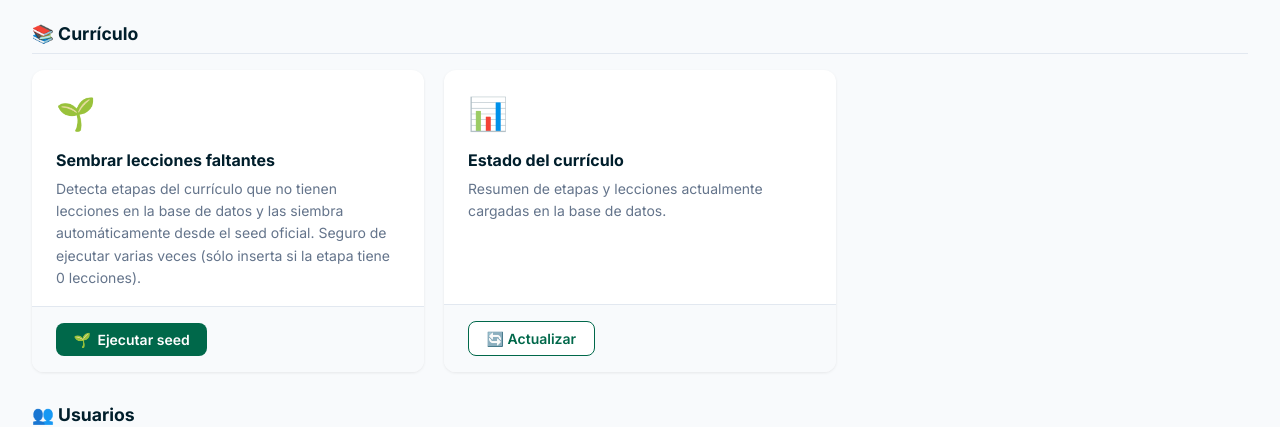
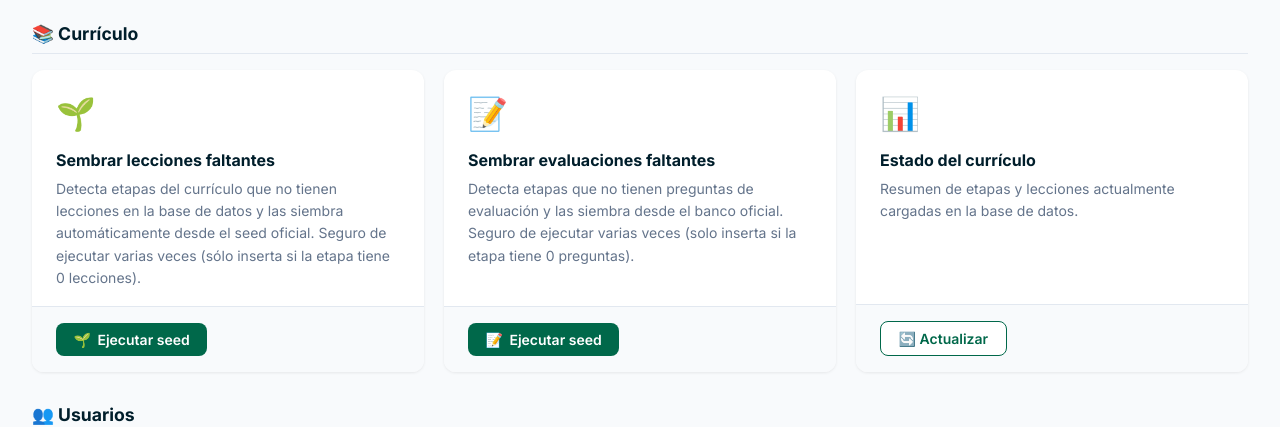
Before and after one commit to alybenhur/curso_mongo_frontend, a Nuxt app: page /admin in a window 1280 px wide. Shown: the part 166-593 px from the top of the page. Built offline with nearby package versions, Linux system fonts and the light colour scheme; no server answers.

Commit message:
feat: botón seed evaluaciones faltantes en panel admin
Co-Authored-By: Claude Sonnet 4.6 <noreply@anthropic.com>

```diff
--- a/pages/admin/index.vue
+++ b/pages/admin/index.vue
@@ -33,6 +33,29 @@
               <span v-if="seeding" class="spinner-sm" />
               <span v-else>🌱</span>
               {{ seeding ? 'Sembrando...' : 'Ejecutar seed' }}
+            </button>
+          </div>
+        </div>
+
+        <!-- Sembrar preguntas de evaluación -->
+        <div class="admin-card">
+          <div class="card-icon">📝</div>
+          <div class="card-body">
+            <h3 class="card-title">Sembrar evaluaciones faltantes</h3>
+            <p class="card-desc">
+              Detecta etapas que no tienen preguntas de evaluación y las siembra
+              desde el banco oficial. Seguro de ejecutar varias veces (solo inserta
+              si la etapa tiene 0 preguntas).
+            </p>
+            <div v-if="seedEvalResult" class="result-msg" :class="seedEvalOk ? 'result-ok' : 'result-err'">
+              {{ seedEvalOk ? '✅' : '❌' }} {{ seedEvalResult }}
+            </div>
+          </div>
+          <div class="card-footer">
+            <button class="btn-action" :disabled="seedingEval" @click="seedEvaluations">
+              <span v-if="seedingEval" class="spinner-sm" />
+              <span v-else>📝</span>
+              {{ seedingEval ? 'Sembrando...' : 'Ejecutar seed' }}
             </button>
           </div>
         </div>
@@ -100,6 +123,10 @@ const seeding    = ref(false)
 const seedResult = ref('')
 const seedOk     = ref(true)
 
+const seedingEval    = ref(false)
+const seedEvalResult = ref('')
+const seedEvalOk     = ref(true)
+
 const loadingStats   = ref(false)
 const curriculumStats = ref<{ stages: number; lessons: number } | null>(null)
 
@@ -117,6 +144,22 @@ async function seedLessons() {
     seedOk.value     = false
   } finally {
     seeding.value = false
+  }
+}
+
+// ── Sembrar preguntas de evaluación ──────────────────────────────────────────
+async function seedEvaluations() {
+  seedingEval.value    = true
+  seedEvalResult.value = ''
+  try {
+    const res = await apiFetch<{ message: string }>('/evaluation/admin/seed-questions', { method: 'POST' })
+    seedEvalResult.value = res.message
+    seedEvalOk.value     = true
+  } catch (e: any) {
+    seedEvalResult.value = e?.data?.message || 'No se pudo ejecutar el seed'
+    seedEvalOk.value     = false
+  } finally {
+    seedingEval.value = false
   }
 }
 
```
